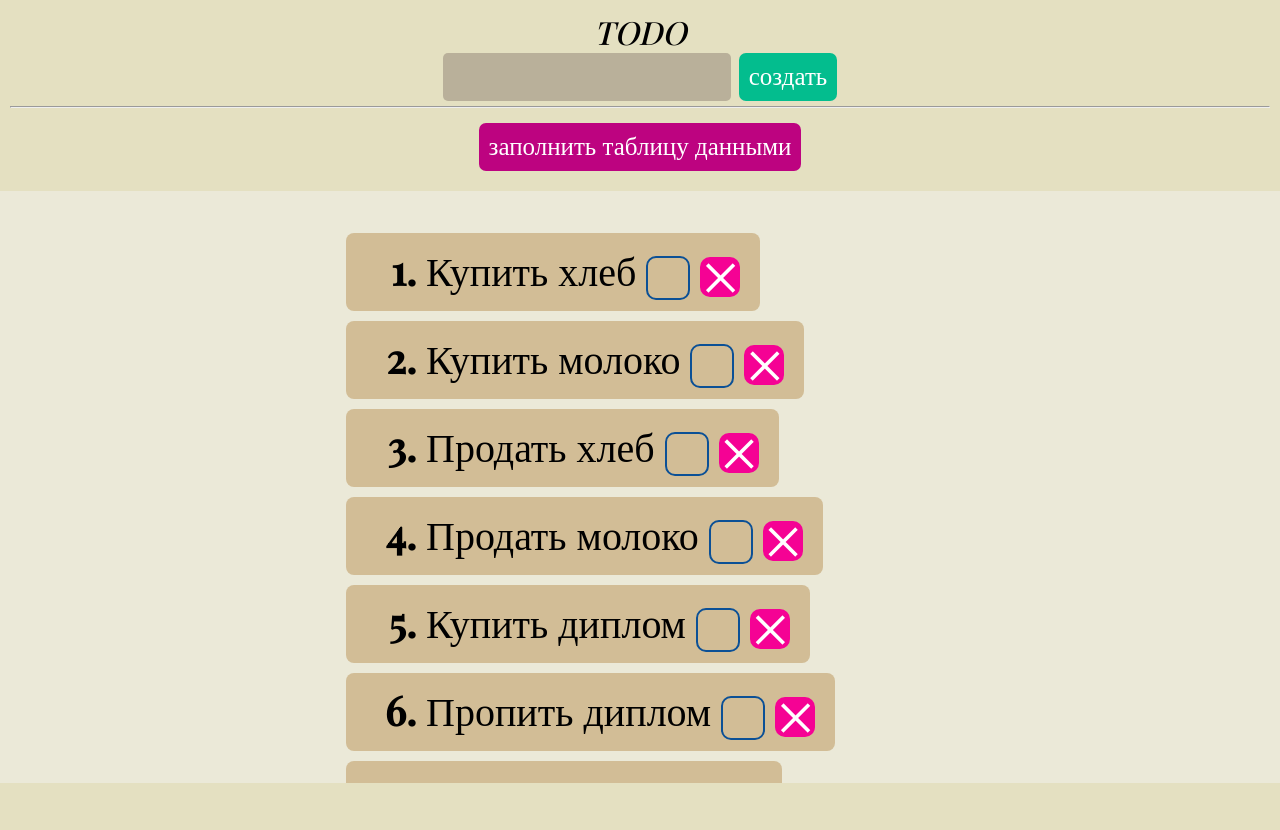
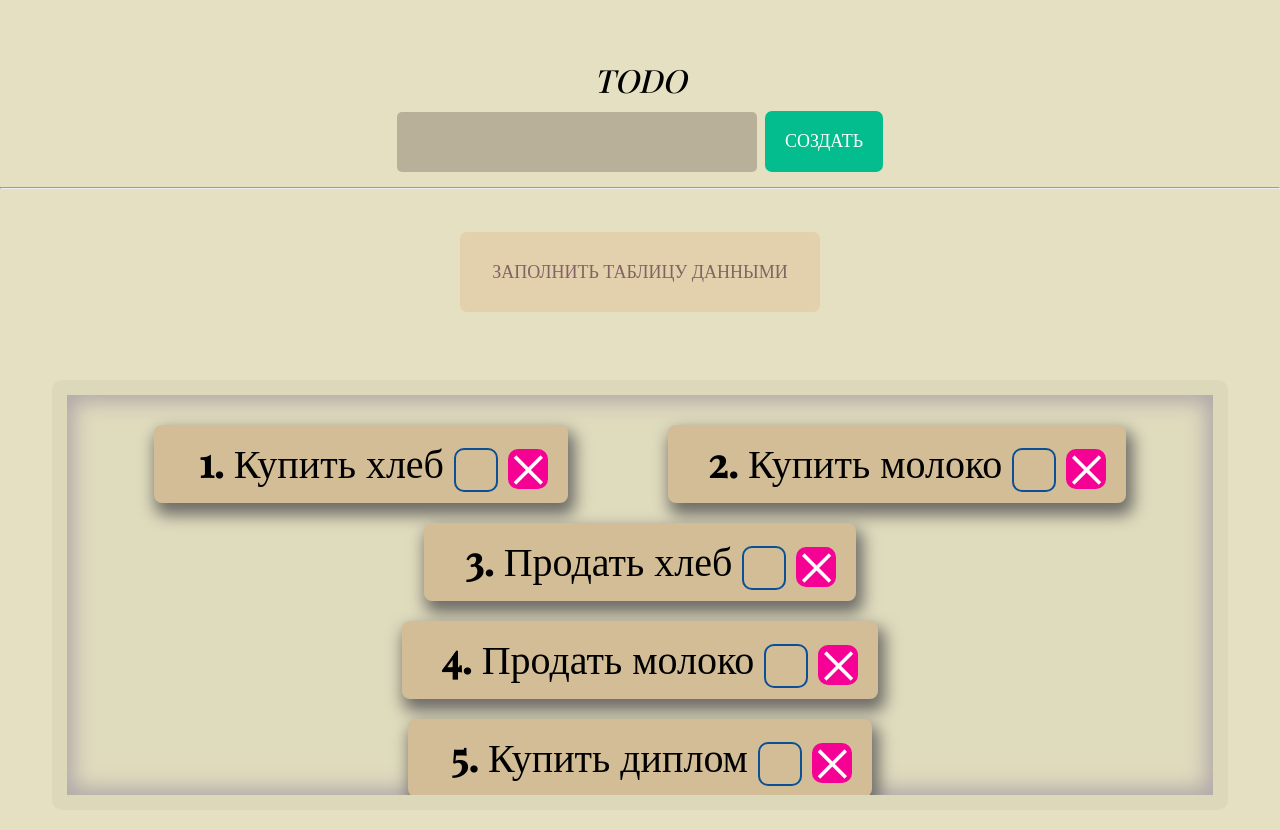
Before and after one commit to Vladislav-077/JavaScript_TodoList, a plain HTML site: page index.html in a window 1280 px wide. Before the commit the page ends 800 px from the top, so only its background shows below. Drawn offline with nearby package versions, Linux system fonts and the light colour scheme; a web font is replaced by a local one.

Commit message:
added functional checkbox input and fixed css style and more fixed

```diff
--- /dev/null
+++ b/css/scroll.css
@@ -0,0 +1,19 @@
+#todoList::-webkit-scrollbar {
+  width: 10px;
+}
+
+#todoList::-webkit-scrollbar-track {
+  -webkit-box-shadow: -6px 5px 5px -5px rgb(34 60 80 / 66%) inset;
+  background-color: #dfdbbd;
+}
+
+#todoList::-webkit-scrollbar-thumb {
+  background-color: #03bd8e;
+  background-image: -webkit-linear-gradient(45deg,rgba(255, 255, 255, .25) 25%,
+                    transparent 25%,
+                    transparent 50%,
+                    rgba(255, 255, 255, .25) 50%,
+                    rgba(255, 255, 255, .25) 75%,
+                    transparent 75%,
+                    transparent);
+}
--- a/css/style.css
+++ b/css/style.css
@@ -20,6 +20,7 @@ h1 {
   font-family: 'Playfair Display', serif;
   font-weight: 500;
   font-style: italic;
+  margin: 10px;
 }
 
 section {
@@ -28,7 +29,8 @@ section {
   justify-content: center;
   flex-direction: column;
   height: fit-content;
-  background-color: #ebe9d8;
+  background-color: #e4e0c1;
+  padding: 0em 2em;
 }
 
 li::marker {
@@ -38,16 +40,21 @@ li::marker {
 }
 
 ol {
-  overflow-y: scroll;
-  height: 70vh;
+  display: flex;
+  flex-direction: column;
+  justify-content: center;
+  align-items: center;
+  flex-flow: wrap;
+  height: inherit;
 }
 
 input[type=text] {
     background-color: #b9b09a;
     font-family: 'Playfair Display', serif;
+    text-transform: uppercase;
     text-align: center;
     font-weight: 500;
-    font-size: 1em;
+    font-size: 20px;
     color: white;
     outline: none;
     border: none;
@@ -63,50 +70,93 @@ input[type=text] {
   justify-content: center;
   align-items: center;
   flex-direction: column;
-  margin: 10px;
+  margin-top: 3em;
 }
 
 .button {
-  font-size: 25px;
-  padding: 10px;
-  /* width: 51px; */
-  /* height: 10px; */
-  margin-left: 8px;
+  text-transform: uppercase;
+  font-size: 18px;
+  padding: 20px;
   border-radius: 7px;
   text-decoration: none;
   color: white;
   text-align: center;
+  transition-duration: 0.2s;
+}
+
+.button:hover {
+  padding: 20px;
+  box-shadow: 14px 20px 18px 0px #ae9f9f;
+
 }
 .createButton {
+    margin-left: 8px;
     background-color: #03bd8e;
 }
 
 .fillItemButton {
-  background-color: #bd0380;
+  display: block;
+  color: #816363;
+  background-color: #e3d0ad;
+  border: 5px solid #e3d0ad;
+  transition-duration: 0.3s;
 }
 
-#fillTable {
-  margin: 20px 0px 10px 0px;
+.fillItemButton:hover {
+  /* transform: translate(-11px, 10px); */
+  /* transform: translate(-15px, -16px); */
+  transform: translateY(-18px);
 }
 
+/* #fillTable {
+  margin: 20px 0px 10px 0px;
+} */
+
+#button-fillItemButton-border{
+  /* margin: 3em 0em 3em; */
+  overflow: unset;
+  justify-content: center;
+  align-items: center;
+  margin: 3em 0em 3em;
+  height: 80px;
+  width: 360px;
+  border: 5px solid #e3d0ad;
+  border-radius: 7px;
+  background: #e3d0ad;
+  transition-duration: 0.3s;
+}
+#button-fillItemButton-border:hover{
+  background: #e4e0c1;
+}
 .createItem {
   display: flex;
   justify-content: center;
   align-items: center;
+  margin: 10px;
 }
 
 .todoList {
   display: flex;
-  width: 100vh;
-  padding-top: 2em;
+  height: 45vh;
+  overflow-y: scroll;
   justify-content: center;
   align-items: center;
-/* margin-top: 8px; */
-/* display: flex; */
-
+  background-color: #dfdbbd;
+  padding: 20px;
+  margin: 20px;
+  border: 15px solid #dcd8ba;
+  box-sizing: content-box;
+  border-radius: 10px;
+  box-shadow: inset 0px 0px 20px 7px #b1a9a9;
 }
 
+.swal-footer {
+    text-align: center;
+}
 
+.swal-modal {
+    width: 600px;
+}
 
 .todoItem {
   position: relative;
@@ -117,14 +167,16 @@ input[type=text] {
   font-size: 2.5em;
   border-radius: 8px;
   background-color: #d2bd96;
+  /* border: 5px solid; */
+  box-shadow: 4px 9px 16px 3px #6d6c67;
   width: fit-content;
   padding: 10px 30px 15px 2em;
-  margin: 10px;
+  margin: 10px 50px;
 }
 .todoItemComplite {
   text-decoration: line-through;
   background-color: #b6b3af;
-  transition-duration: 1s;
+  transition-duration: 0.3s;
 }
 
 .deleteItem {
--- a/index.html
+++ b/index.html
@@ -7,6 +7,7 @@
     <link rel="preconnect" href="https://fonts.gstatic.com">
     <link href="https://fonts.googleapis.com/css2?family=Playfair+Display:ital,wght@0,500;1,500;1,600&display=swap" rel="stylesheet">
     <link rel="stylesheet" href="css/style.css">
+    <link rel="stylesheet" href="css/scroll.css">
     <link rel="stylesheet" href="https://cdnjs.cloudflare.com/ajax/libs/font-awesome/5.15.3/css/all.min.css" integrity="sha512-iBBXm8fW90+nuLcSKlbmrPcLa0OT92xO1BIsZ+ywDWZCvqsWgccV3gFoRBv0z+8dLJgyAHIhR35VZc2oM/gI1w==" crossorigin="anonymous" />
     <title>TODO</title>
   </head>
@@ -21,7 +22,9 @@
         </div>
       </center>
       <hr>
-      <a href="#" class="button fillItemButton" id="fillTable" onclick="getTodoList()">заполнить таблицу данными</a>
+      <div id="button-fillItemButton-border">
+        <a href="#" class="button fillItemButton" id="fillTable" onclick="getTodoList(true)">заполнить таблицу данными</a>
+      </div>
     </div>
 
 
@@ -53,7 +56,7 @@
     <script src="script/model/todo.js"></script>
 
     <script type="text/javascript">
-      var list = getTodoList();
+      var list = getTodoList(false);
       fillTable(list);
     </script>
   </body>
--- a/script/controller/controllerCheckBox.js
+++ b/script/controller/controllerCheckBox.js
@@ -2,5 +2,47 @@
 function checkItem(idElement) {
   let id = idElement.substring(8,idElement.length);
   let elementDiv = document.getElementById("todoItem-"+id);
-  elementDiv.classList.toggle("todoItemComplite");
+
+  var taskComplited = elementDiv.getElementsByTagName("li")[0].textContent;
+  console.log("Задача : " + taskComplited + " выполнена");
+
+
+  // FIXME: Елемент не зачеркиватеся при ошибке изменения состояния по checkbox активен
+  if (complitedTodoByIDForLocalStorage(id,taskComplited)) {
+    // Зачеркивает елемент визуально!!!
+    elementDiv.classList.toggle("todoItemComplite");
+  }
 }
+
+
+function complitedTodoByIDForLocalStorage(id,taskComplited) {
+  console.log("Получен id :" + id + " для изменения поля complited в localStorage, todo : " + taskComplited);
+  // var key = localStorage.key(id);
+  // console.log("Получили ключ : " + key + " по id : " + id);
+
+  console.log("Получаем елемент из localStorage по id " + id + " ...");
+  var todoItem = localStorage.getItem(id);
+  var jsonObject = JSON.parse(todoItem);
+  console.log("Объект получен : " + "{ id :" + jsonObject.localStorageID + ", labelElement : " +  jsonObject.labelElement + ", complited : " + jsonObject.complited + " }");
+
+  if (todoItem !== null) {
+    console.log("Сетим изменения в localStorage....");
+    var updateTodo = new Todo(id,jsonObject.labelElement,!jsonObject.complited);
+    localStorage.setItem(id,JSON.stringify(updateTodo));
+    console.log("Елемент : " + JSON.stringify(updateTodo));
+    console.log("Изменения добавлены в localStorage....");
+    return true;
+  }
+  else {
+    swal("Ошибка изменения состояния елемента "+ taskComplited +" !!", "", "error");
+    return false;
+  }
+
+
+
+
+}
+
+function checkChangeComplitedTodoItem(id) {
+
+}
--- a/script/controller/controllerFillTable.js
+++ b/script/controller/controllerFillTable.js
@@ -41,7 +41,16 @@ function fillTodoItemData(element,countElement) {
       var liElement = element[i].labelElement;
       if (liElement !== null) {
         var innerHTMLli = "<li>"+ liElement +"</li>";
-        var inputHTML =  "<input type=\"checkbox\" class=\"custom-checkbox\"" + "id=\"checked-" + id + "\"" + "onclick=\"checkItem(id)\">";
+
+        // Проверяем какое состояние у checkbox
+        var checked = element[i].complited
+        if (checked) {
+          var inputHTML =  "<input type=\"checkbox\" class=\"custom-checkbox\"" + "id=\"checked-" + id + "\"" + "onclick=\"checkItem(id)\" checked >";
+          htmlDocument.classList.toggle("todoItemComplite");
+        }
+        else {
+          var inputHTML =  "<input type=\"checkbox\" class=\"custom-checkbox\"" + "id=\"checked-" + id + "\"" + "onclick=\"checkItem(id)\">";
+        }
         var checkboxHTML = "<label for=\"checked-" + id + "\"" + "></label>";
         var deleteHTML = "<div class=\"deleteItem\"" + "id=\"deleteItem-" + id + "\"" + "onclick=\"deleteItem(id)\"" + "></div>";
 
--- a/script/controller/controllerGetTodoList.js
+++ b/script/controller/controllerGetTodoList.js
@@ -1,13 +1,21 @@
 //Реализуем функционал заполнение элементов, для начала проверяем LocalStorage если хранилище не заполненно заполняем.
 // Далее заполняем таблицу в соотвутсвии с LocalStorage
 
-function getTodoList() {
+function getTodoList(flag) {
   if (getLengthLocalStorage() == 0) {
     todoListAddedObjectToLocalStorage();
     return getLocalStorageTodo();
-
   }
   else {
+    // Предупреждение
+    if (flag) {
+      swal({
+        title : "Список нельзя заполнить данным !",
+        text: "Список нельзя заполнить данными когда в нем больше 1 елемента, для заполнения списка удалите все елементы",
+        icon: "warning",
+      });
+    }
+
     return getLocalStorageTodo();
   }
 
--- a/script/controller/deleteElementByTable.js
+++ b/script/controller/deleteElementByTable.js
@@ -9,8 +9,11 @@ function deleteItem(idElement) {
   elementDiv.remove();
   console.log("Компонент удален из списка!");
 
+  // Сохряняем компонент
+  var saveElement = saveElenentTodoById(id);
+
   deleteTodoById(id);
-  checkDeleteElement(id);
+  checkDeleteElement(id,saveElement);
 
   // Проверяю сколько осталось еще елементов.
   let all = document.getElementsByClassName("todoItem");
@@ -24,9 +27,16 @@ function deleteTodoById(id) {
   localStorage.removeItem(id);
 }
 
-function checkDeleteElement(id) {
+function saveElenentTodoById(id) {
+  console.log("Элемент сохранен");
+  var saveElement = JSON.parse(localStorage.getItem(id));
+  console.log(saveElement);
+  return saveElement;
+}
+
+function checkDeleteElement(id,saveElement) {
   if (localStorage.getItem(id) === null) {
-    swal("Элемент успешно удален!", "", "success");
+    swal("Элемент \""+ saveElement.labelElement +"\" успешно удален!", "", "success");
   }
   else {
     swal("Ошибка удаления елемента!", "", "error");
```
Also changed, not shown: favicon.ico (added).
